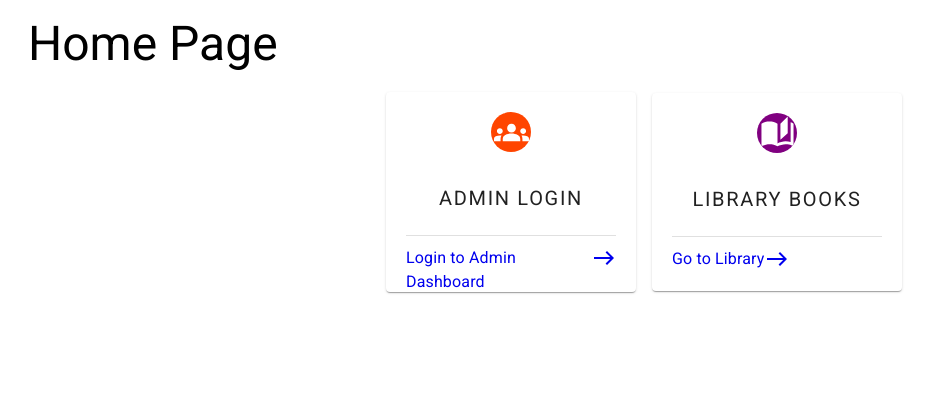
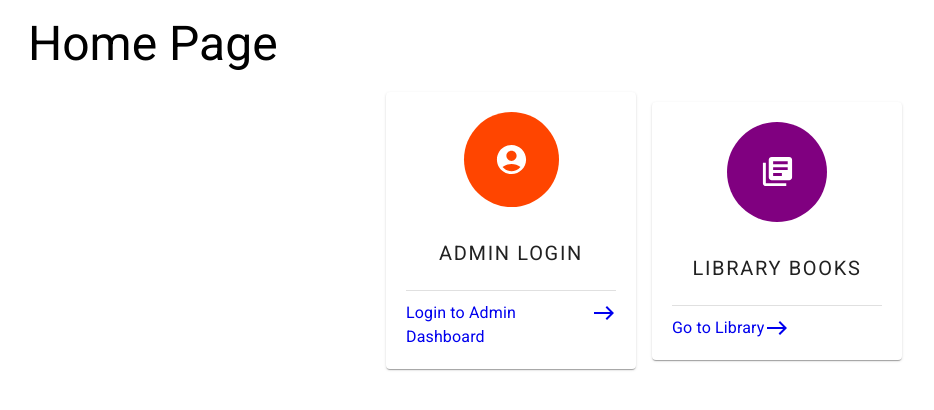
Before and after one commit to Varshithvhegde/LibraryManagment, a React (Create React App) app: page /home in a window 1280 px wide. Shown: the top 410 px of the page, without its empty margins (4-938 px from the left). Built offline with nearby package versions, Linux system fonts and the light colour scheme; no server answers; the database is empty.

Commit message:
Some extra fields are added to admin books

```diff
--- a/src/components/Books.jsx
+++ b/src/components/Books.jsx
@@ -384,6 +384,8 @@ const Books = ({ booksData, setBooksData }) => {
               <TableCell sx={{ fontSize: "1.1em" }}>Book ID</TableCell>
               <TableCell sx={{ fontSize: "1.1em" }}>Title</TableCell>
               <TableCell sx={{ fontSize: "1.1em" }}>Author</TableCell>
+              <TableCell sx={{ fontSize: "1.1em" }}>Pub Date</TableCell>
+              <TableCell sx={{ fontSize: "1.1em" }}>Subject</TableCell>
               <TableCell sx={{ fontSize: "1.1em" }}>Status</TableCell>
               <TableCell sx={{ fontSize: "1.1em" }}>Actions</TableCell>
             </TableRow>
@@ -400,6 +402,8 @@ const Books = ({ booksData, setBooksData }) => {
                   </TableCell>
                   <TableCell>{book.title}</TableCell>
                   <TableCell>{book.author}</TableCell>
+                  <TableCell>{book.pubDate}</TableCell>
+                  <TableCell>{book.subject}</TableCell>
                   <TableCell
                     sx={book.issued ? { color: "red" } : { color: "green" }}
                   >
--- a/src/components/Login.jsx
+++ b/src/components/Login.jsx
@@ -31,11 +31,11 @@ export default function Login() {
 
         // Redirect to dashboard
         // Replace the URL with your dashboard route or navigation logic
-        navigate("/dashboard");
+        navigate("/");
       } else {
         // Redirect to user platform
         // Replace the URL with your user platform route or navigation logic
-        navigate("/dashboard");
+        navigate("/");
       }
     } catch(err) {
       console.log(err);
@@ -96,7 +96,11 @@ export default function Login() {
           </Button>
           {error && <Typography textAlign="center" color="error" m={2}>Wrong email or password!</Typography>}
         </Box>
-
+        <Alert severity="info">
+          <AlertTitle>Use login info</AlertTitle>
+          Email Address: <strong>admin@library.com</strong><br /><br />
+          Password: <strong>admin123</strong>
+        </Alert>
       </Container>
     </Container>
   );
--- a/src/components/home.jsx
+++ b/src/components/home.jsx
@@ -5,17 +5,17 @@ import { Box, Stack } from "@mui/system";
 import AutoStoriesIcon from "@mui/icons-material/AutoStories";
 import GroupsIcon from "@mui/icons-material/Groups";
 import EastIcon from "@mui/icons-material/East";
-
+import { AccountCircle, LibraryBooks } from '@mui/icons-material';
 const HomePage = () => {
   return (
     <Box p={2} ml={2}>
       <Typography variant="h3" sx={{ mb: "20px" }}>Home Page</Typography>
 
     <Stack direction="row" spacing={2} alignItems="center" justifyContent="center">
-        <Card sx={{ p: "20px", width: "250px" ,height:"200px"}}>
+        <Card sx={{ p: "20px", width: "250px" }}>
           <Stack direction="column" alignItems="center" justifyContent="space-around" sx={{ gap: "20px" }}>
-            <Avatar sx={{bgcolor:"orangered"}}>
-              <GroupsIcon fontSize="large" />
+            <Avatar sx={{bgcolor:"orangered",width:95,height:95}}>
+              <AccountCircle fontSize="large" />
             </Avatar>
             <Stack>
               <Typography variant="overline" style={{fontSize:"20px"}}>ADMIN LOGIN</Typography>
@@ -30,8 +30,8 @@ const HomePage = () => {
         </Card>
         <Card sx={{ p: "20px", width: "250px" }}>
           <Stack direction="column" alignItems="center" justifyContent="space-around" sx={{ gap: "20px" }}>
-            <Avatar sx={{bgcolor:"purple"}}>
-              <AutoStoriesIcon fontSize="large" />
+            <Avatar sx={{bgcolor:"purple",width:100,height:100}}>
+              <LibraryBooks fontSize="large"/>
             </Avatar>
             <Stack>
               <Typography variant="overline"style={{fontSize:"20px"}}>LIBRARY BOOKS</Typography>
```
